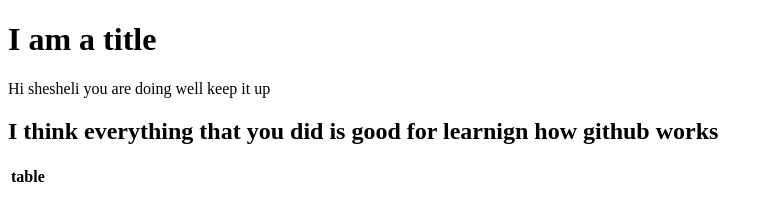
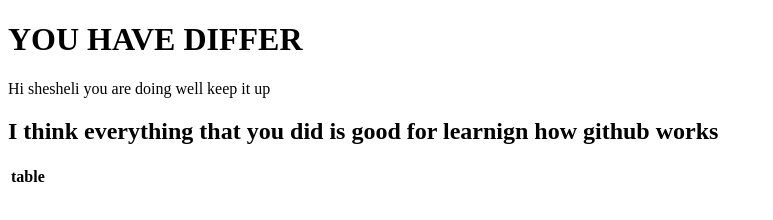
Before and after one commit to tikavalery/feature-branch-workflow, a plain HTML site: page index.html in a window 1280 px wide. Shown: the whole page, without its empty margins (0-773 px from the left). Drawn offline with Linux system fonts and the light colour scheme.

Commit message:
changed heading

```diff
--- a/index.html
+++ b/index.html
@@ -7,7 +7,7 @@
 </head>
 <body>
 
-    <h1>I am a title</h1>
+    <h1>YOU HAVE DIFFER</h1>
   <p>Hi shesheli you are doing well keep it up</p>
 
     <h2>I think everything that you did is good for learnign how github works</h2>
```
